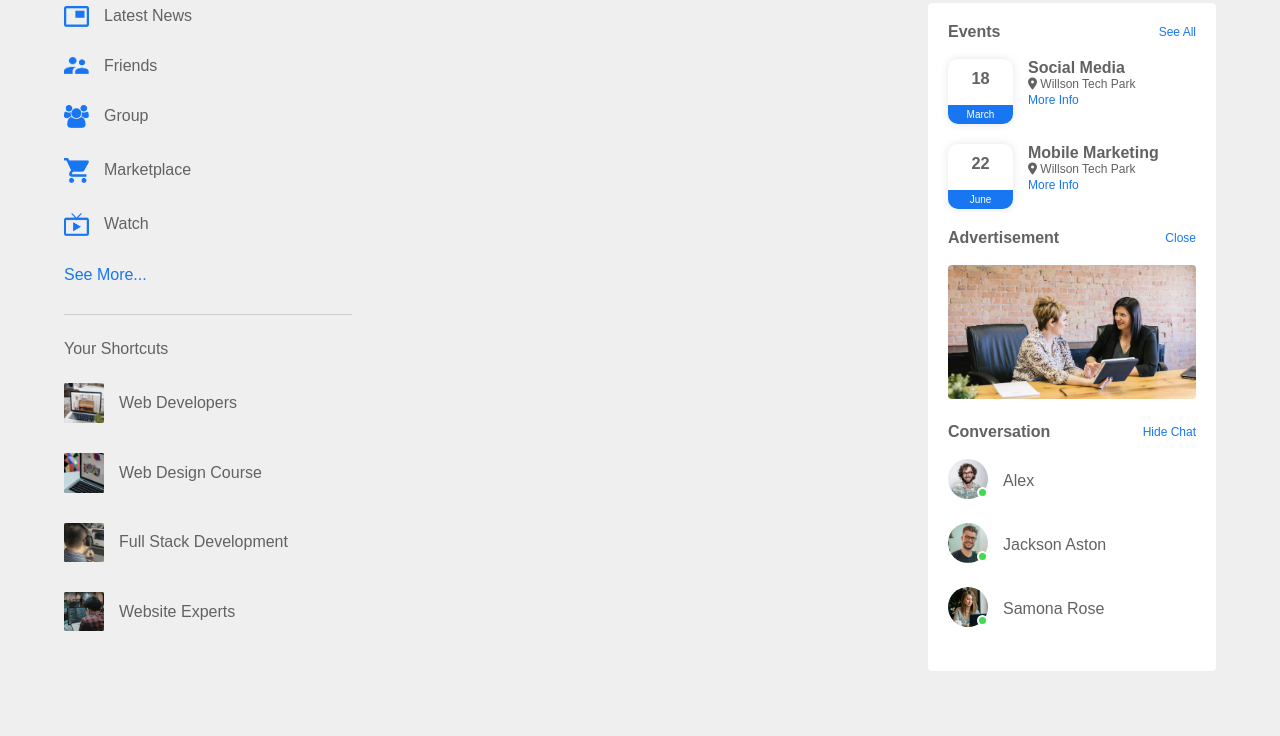
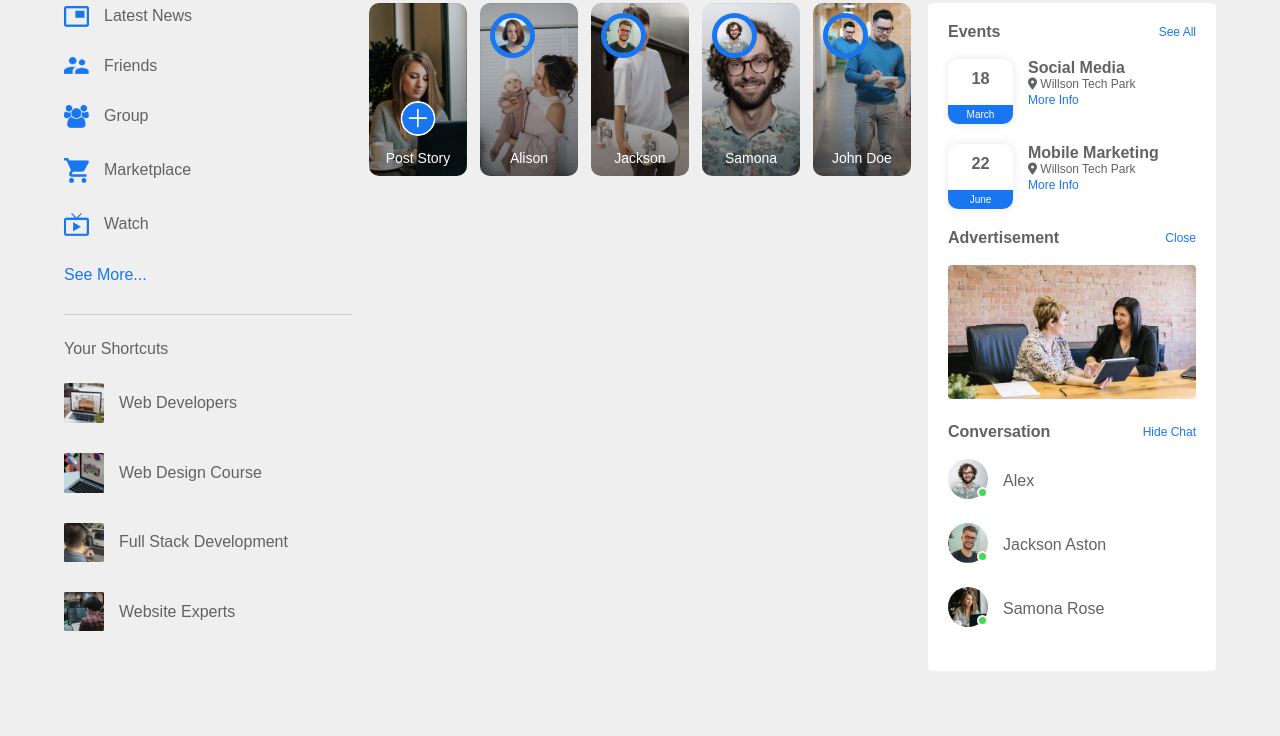
Before and after one commit to SanaAbdulRahman/facebookCloneProject, a plain HTML site: page index.html in a window 1280 px wide. Shown: the part 64-800 px from the top of the page. Drawn offline with Linux system fonts and the light colour scheme.

Commit message:
2nd commit-finished status section

```diff
--- a/index.html
+++ b/index.html
@@ -24,7 +24,7 @@
                 <input type="text" placeholder="Search">
             </div>
             <div class="nav-user-icon online">
-                <img src="images/member-1.png" >
+                <img src="images/member-3.png" >
             </div>
 
         </div>
@@ -51,7 +51,31 @@
             </div>
         </div>
          <!-- main content -->
-        <div class="main-content"></div>
+        <div class="main-content">
+
+            <div class="story-gallery">
+                <div class="story story1">
+                    <img src="images/upload.png">
+                    <p>Post Story</p>
+                </div>
+                <div class="story story2">
+                    <img src="images/member-1.png">
+                    <p>Alison</p>
+                </div>
+                <div class="story story3">
+                    <img src="images/member-2.png">
+                    <p>Jackson</p>
+                </div>
+                <div class="story story4">
+                    <img src="images/profile-pic.png">
+                    <p>Samona</p>
+                </div>
+                <div class="story story5">
+                    <img src="images/member-4.png">
+                    <p>John Doe</p>
+                </div>
+            </div>
+        </div>
          <!-- right-sidebar -->
         <div class="right-sidebar">
 
--- a/style.css
+++ b/style.css
@@ -216,3 +216,59 @@ nav{
     bottom: 5px;
 
 }
+.story-gallery{
+    display: flex;
+    justify-content: space-between;
+    margin-bottom:20px ;
+}
+.story{
+flex-basis: 18%;
+padding-top: 32%;
+position: relative;
+
+background-position: center;
+background-size: cover;
+border-radius: 10px;
+}
+.story img{
+    position: absolute;
+    width: 45px;
+    border-radius: 50%;
+    top: 10px;
+    left: 10px;
+    border: 5px solid #1876f2;
+}
+.story p{
+    position: absolute;
+    bottom: 10px;
+    width: 100%;
+    text-align: center;
+    color: #fff;
+    font-size: 14px;
+
+}
+.story1{
+    background-image: linear-gradient(transparent,rgba(0,0,0,0.5)), url(images/status-4.png);
+}
+.story2{
+    background-image: linear-gradient(transparent,rgba(0,0,0,0.5)), url(images/status-2.png);
+}
+.story3{
+    background-image: linear-gradient(transparent,rgba(0,0,0,0.5)), url(images/status-3.png);
+}
+.story4{
+    background-image: linear-gradient(transparent,rgba(0,0,0,0.5)), url(images/status-1.png);
+}
+.story5{
+    background-image: linear-gradient(transparent,rgba(0,0,0,0.5)), url(images/status-5.png);
+}
+.story.story1 img{
+    top: unset;
+    left: 50%;
+    bottom: 40px;
+    transform: translateX(-50%);
+    border: 0;
+    width: 35px;
+
+
+}
```
